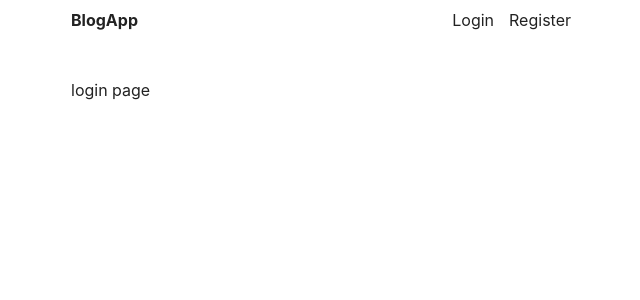
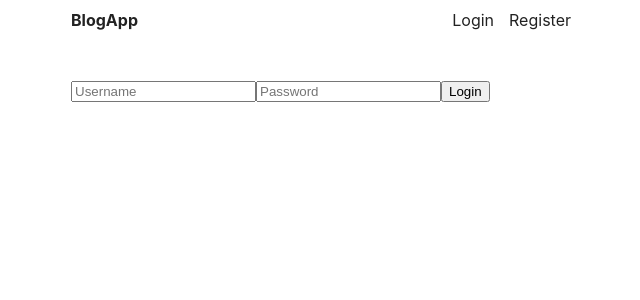
Before and after one commit to JeremyyyLiu/blog-app-client, a React (Create React App) app: page /login in a window 1280 px wide. Shown: the top 300 px of the page, without its empty margins (319-959 px from the left). Built offline with nearby package versions, Linux system fonts and the light colour scheme.

Commit message:
Add login and register pages

```diff
--- a/src/App.js
+++ b/src/App.js
@@ -2,13 +2,16 @@ import "./App.css";
 import { Route, Routes } from "react-router-dom";
 import Layout from "./Layout";
 import HomePage from "./pages/HomePage";
+import LoginPage from "./pages/LoginPage";
+import RegisterPage from "./pages/RegisterPage";
 
 function App() {
   return (
     <Routes>
       <Route path="/" element={<Layout />}>
         <Route index element={<HomePage />} />
-        <Route path={"/login"} element={<div>login page</div>} />
+        <Route path="/login" element={<LoginPage />} />
+        <Route path="/register" element={<RegisterPage />} />
       </Route>
     </Routes>
   );
--- /dev/null
+++ b/src/pages/LoginPage.js
@@ -0,0 +1,9 @@
+export default function LoginPage() {
+  return (
+    <form action="">
+      <input type="text" placeholder="Username" />
+      <input type="password" placeholder="Password" />
+      <button>Login</button>
+    </form>
+  );
+}
--- /dev/null
+++ b/src/pages/RegisterPage.js
@@ -0,0 +1,9 @@
+export default function RegisterPage() {
+  return (
+    <form action="">
+      <input type="text" placeholder="Username" />
+      <input type="password" placeholder="Password" />
+      <button>Login</button>
+    </form>
+  );
+}
```
